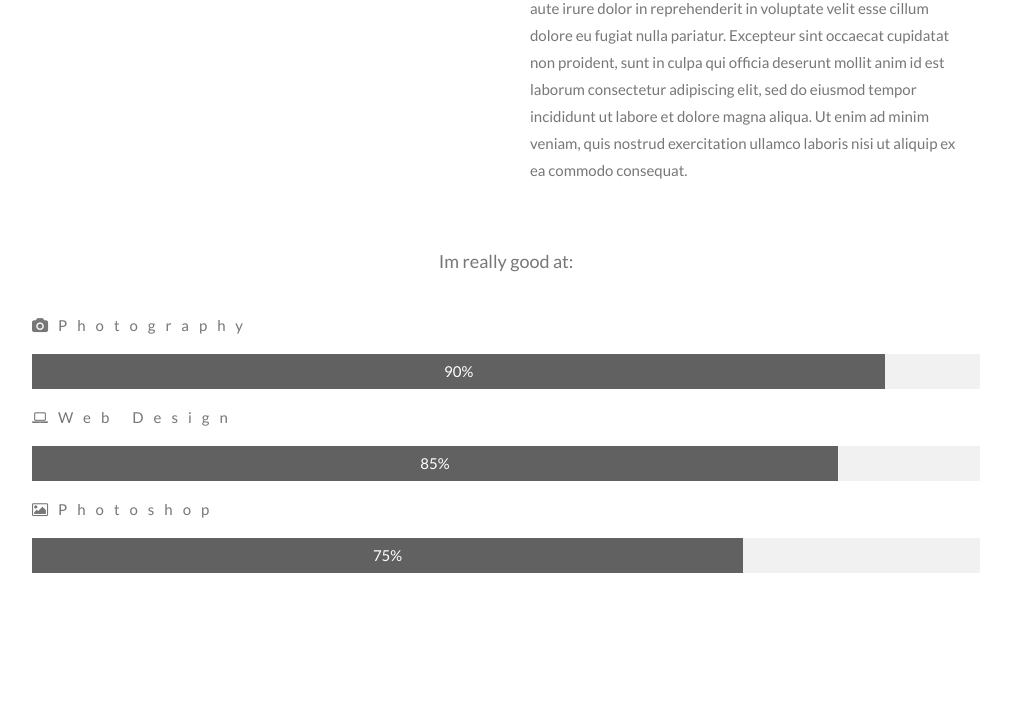
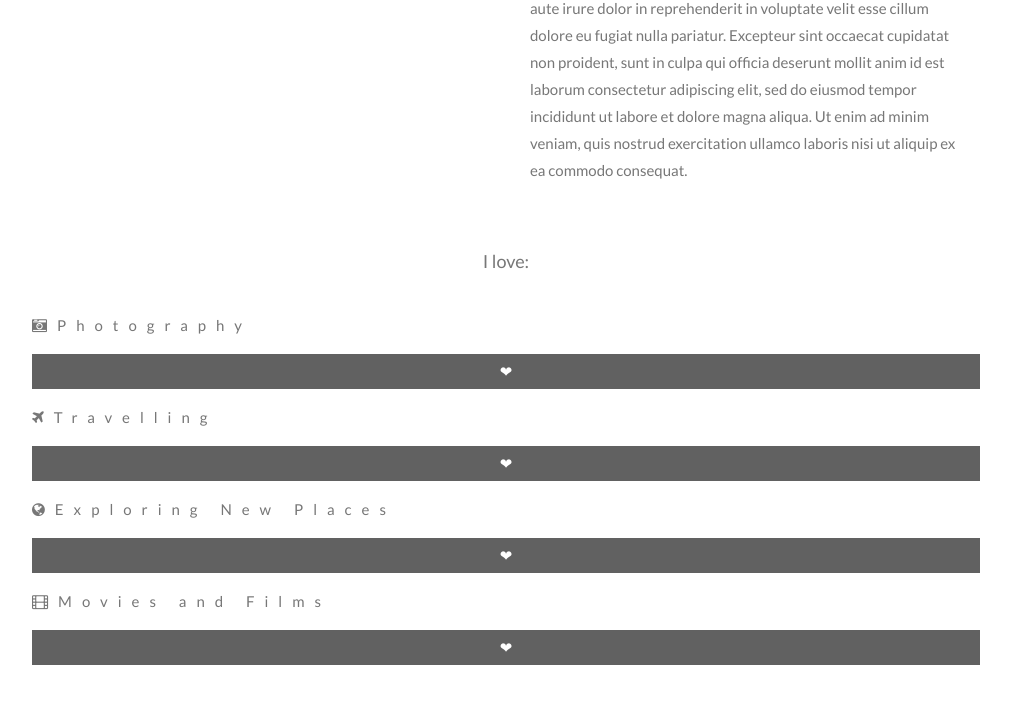
Before and after one commit to momentsbycarmela/momentsbycarmela.github.io, a plain HTML site: page index.html in a window 1280 px wide. Shown: the part 891-1594 px from the top of the page, without its empty margins (134-1145 px from the left). Drawn offline with nearby package versions, Linux system fonts and the light colour scheme.

Commit message:
Update index.html

```diff
--- a/index.html
+++ b/index.html
@@ -104,18 +104,22 @@ body, html {
         incididunt ut labore et dolore magna aliqua. Ut enim ad minim veniam, quis nostrud exercitation ullamco laboris nisi ut aliquip ex ea commodo consequat.</p>
     </div>
   </div>
-  <p class="w3-large w3-center w3-padding-16">Im really good at:</p>
-  <p class="w3-wide"><i class="fa fa-camera"></i>Photography</p>
+  <p class="w3-large w3-center w3-padding-16">I love:</p>
+  <p class="w3-wide"><i class="fa fa-camera-retro"></i>Photography</p>
   <div class="w3-light-grey">
-    <div class="w3-container w3-padding-small w3-dark-grey w3-center" style="width:90%">90%</div>
+    <div class="w3-container w3-padding-small w3-dark-grey w3-center" style="width:100%">❤︎</div>
   </div>
-  <p class="w3-wide"><i class="fa fa-laptop"></i>Web Design</p>
+  <p class="w3-wide"><i class="fa fa-plane"></i>Travelling</p>
   <div class="w3-light-grey">
-    <div class="w3-container w3-padding-small w3-dark-grey w3-center" style="width:85%">85%</div>
+    <div class="w3-container w3-padding-small w3-dark-grey w3-center" style="width:100%">❤︎</div>
   </div>
-  <p class="w3-wide"><i class="fa fa-photo"></i>Photoshop</p>
+  <p class="w3-wide"><i class="fa fa-globe"></i>Exploring New Places</p>
   <div class="w3-light-grey">
-    <div class="w3-container w3-padding-small w3-dark-grey w3-center" style="width:75%">75%</div>
+    <div class="w3-container w3-padding-small w3-dark-grey w3-center" style="width:100%">❤︎</div>
+  </div>
+  <p class="w3-wide"><i class="fa fa-film"></i>Movies and Films</p>
+  <div class="w3-light-grey">
+    <div class="w3-container w3-padding-small w3-dark-grey w3-center" style="width:100%">❤︎</div>
   </div>
 </div>
 
```
